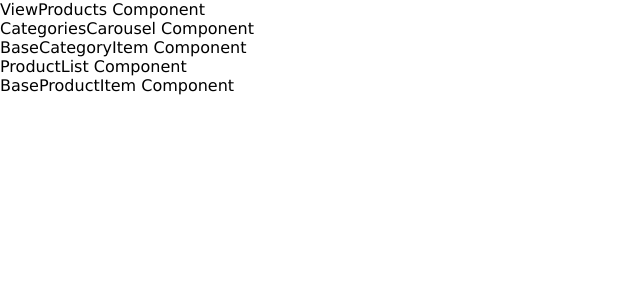
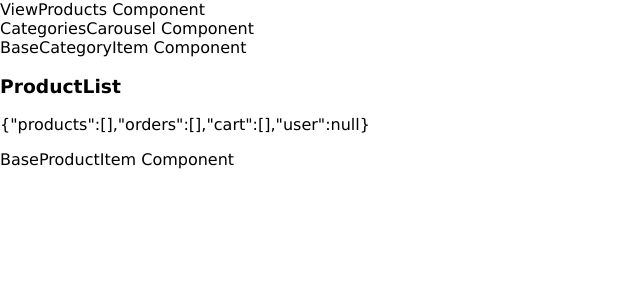
Before and after one commit to freezeburger/72291-TJS-INETUM, a React (Vite) app: page /products in a window 1280 px wide. Shown: the top 300 px of the page, without its empty margins (0-640 px from the left). Built offline with nearby package versions, Linux system fonts and the light colour scheme.

Commit message:
Store Connection

```diff
--- a/src/containers/ProductList/ProductList.jsx
+++ b/src/containers/ProductList/ProductList.jsx
@@ -2,6 +2,7 @@ import React from 'react';
 import PropTypes from 'prop-types';
 import './ProductList.style.css';
 import { BaseProductItem } from '../../components';
+import { useStore } from '../../store';
 
 
 /**
@@ -9,12 +10,17 @@ import { BaseProductItem } from '../../components';
  * @example
  * <ProductList />
  */
-const ProductList = ({propName = 'DefaultPropValue'}) => (
-  <div className="ProductList" data-testid="ProductList">
-    ProductList Component
-    <BaseProductItem />
-  </div>
-);
+const ProductList = ({ propName = 'DefaultPropValue' }) => {
+
+  const { state, dispatch } = useStore();
+  return (
+    <div className="ProductList" data-testid="ProductList">
+      <h3>ProductList</h3>
+      <p>{JSON.stringify(state)}</p>
+      <BaseProductItem />
+    </div>
+  )
+};
 
 ProductList.propTypes = {
   propName: PropTypes.string,
```
